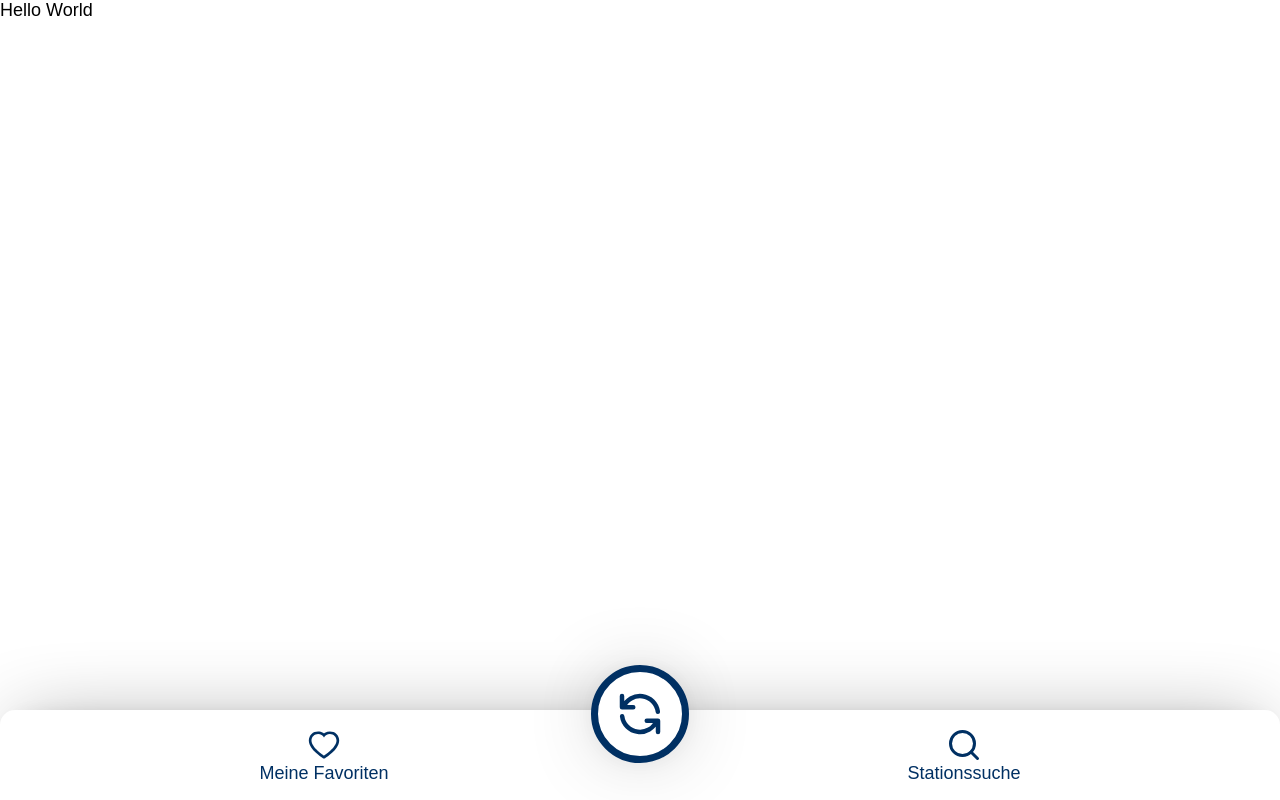
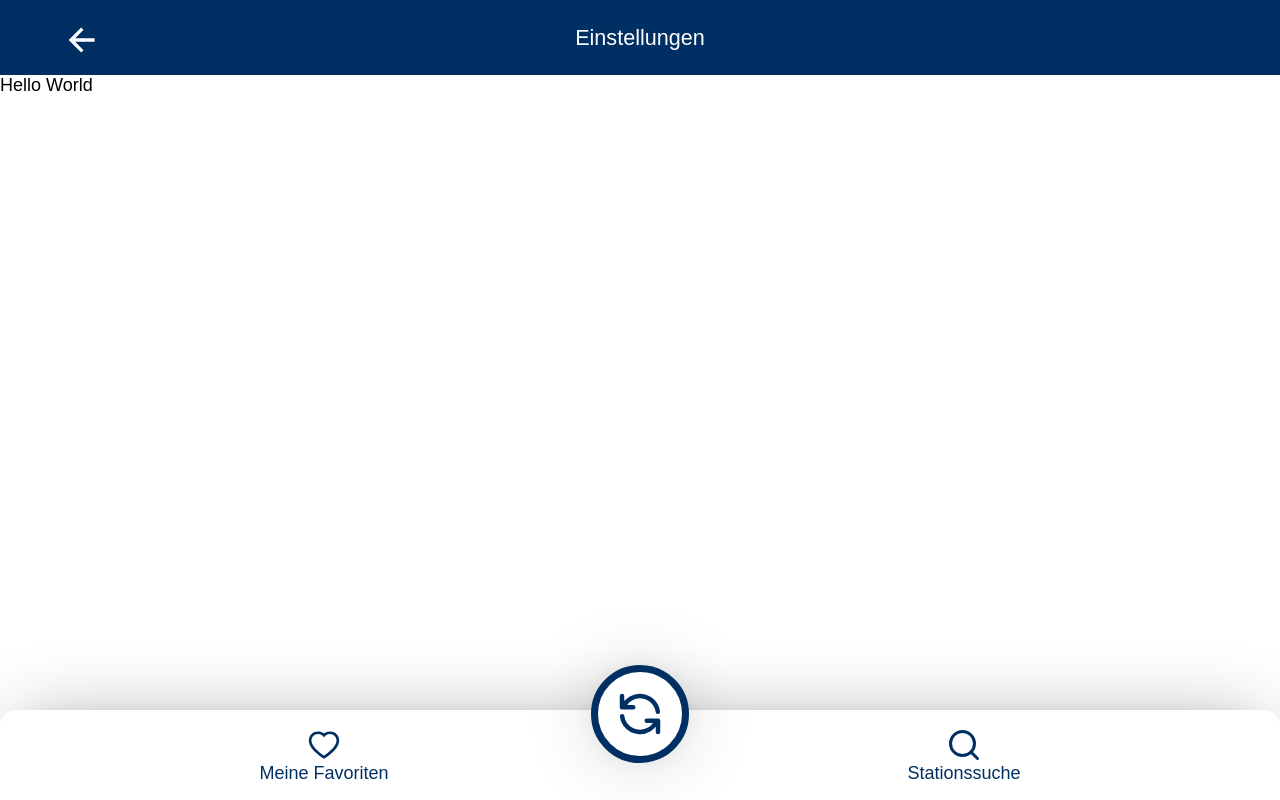
Before and after one commit to mpagels/my-stadtrad-favorites, a React (Create React App) app: page /settings in a window 1280 px wide. Built offline with nearby package versions, Linux system fonts and the light colour scheme.

Commit message:
Add setting header for page

```diff
--- a/src/components/Header.js
+++ b/src/components/Header.js
@@ -14,6 +14,14 @@ export default function Header() {
       </Route>
       <Route path="/search">
         <HeaderWrapper>Stationssuche</HeaderWrapper>
+      </Route>
+      <Route path="/settings">
+        <IconContext.Provider value={{ size: '2em', color: 'white' }}>
+          <BackButton onClick={() => history.goBack()}>
+            <IoArrowBackSharp />
+          </BackButton>
+        </IconContext.Provider>
+        <HeaderWrapper>Einstellungen</HeaderWrapper>
       </Route>
       <Route path="/thing">
         <IconContext.Provider value={{ size: '2em', color: 'white' }}>
```
